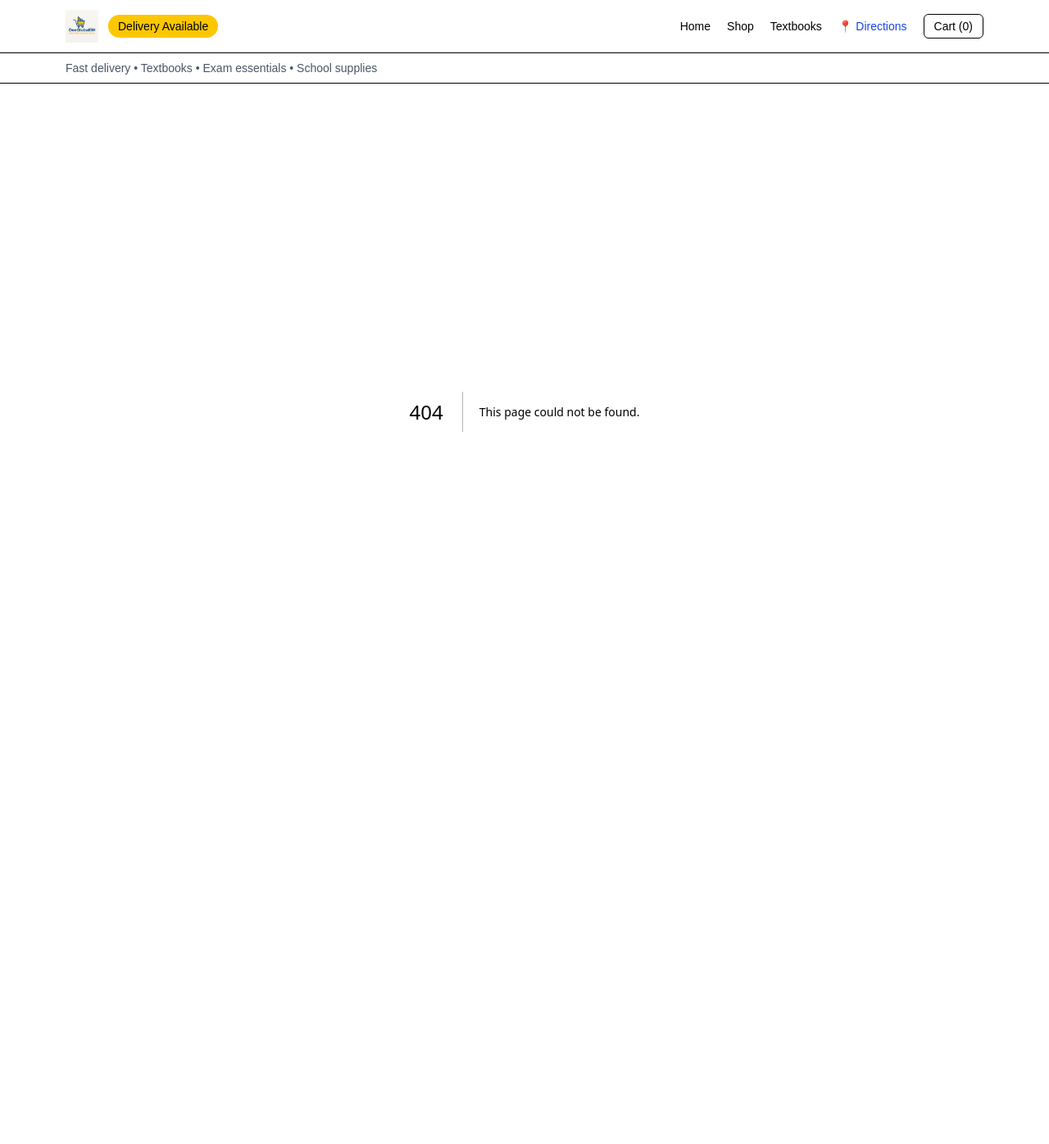
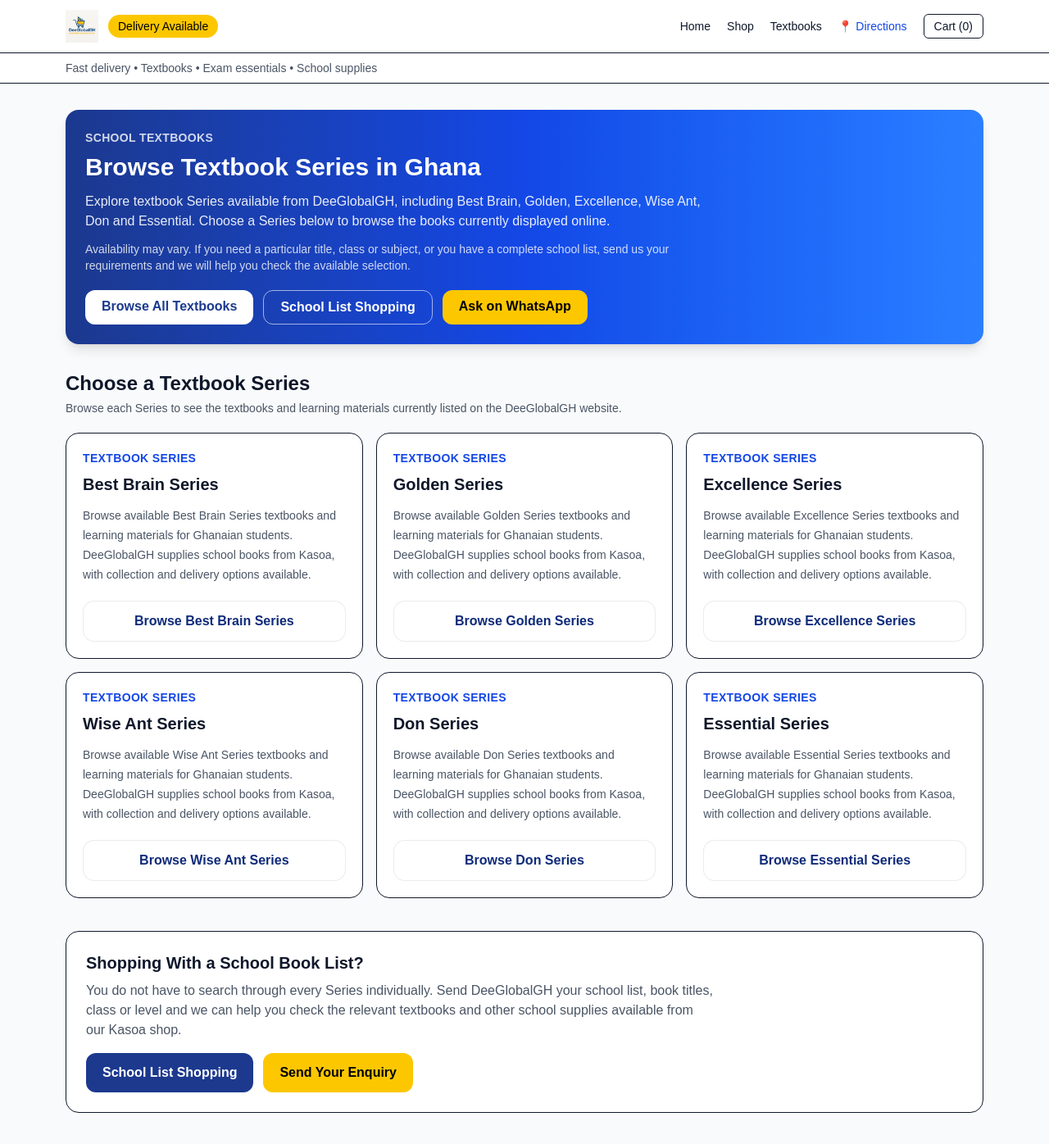
Before and after one commit to dlanquaye/deeglobalgh-website, a Next.js app: page /series in a window 1280 px wide. Before the commit this address had no page. Shown: the top 1396 px of the page at 82% size. Before the commit the page ends 902 px from the top, so only its background shows below. Built offline with nearby package versions, Linux system fonts and the light colour scheme.

Commit message:
Add textbook series hub and internal linking

```diff
--- a/app/series/[slug]/page.tsx
+++ b/app/series/[slug]/page.tsx
@@ -5,7 +5,7 @@ import TrackedLink from "@/app/components/TrackedLink";
 import TrackedProductLink from "@/app/components/TrackedProductLink";
 import TrackedWhatsAppLink from "@/app/components/TrackedWhatsAppLink";
 import { prisma } from "@/lib/prisma";
-import { getPublicSeries } from "@/lib/series";
+import { getPublicSeries, PUBLIC_SERIES } from "@/lib/series";
 
 const SITE_URL = "https://www.shopdeeglobalgh.com";
 
@@ -257,6 +257,49 @@ export default async function SeriesPage({ params }: Props) {
         )}
       </section>
 
+      <section className="mx-auto max-w-6xl px-4 pb-10">
+        <div className="rounded-2xl border bg-white p-6">
+          <div className="flex flex-wrap items-end justify-between gap-3">
+            <div>
+              <h2 className="text-xl font-bold">
+                Browse Other Textbook Series
+              </h2>
+
+              <p className="mt-2 max-w-3xl text-sm text-gray-600">
+                Explore other textbook Series available from DeeGlobalGH.
+              </p>
+            </div>
+
+            <TrackedLink
+              href="/series"
+              linkLocation="series_cross_navigation"
+              contentType="textbook_series_hub"
+              contentName={series.name}
+              className="rounded-xl border bg-white px-4 py-2 text-sm font-semibold text-blue-900 hover:bg-gray-50"
+            >
+              View All Textbook Series
+            </TrackedLink>
+          </div>
+
+          <div className="mt-5 grid grid-cols-1 gap-3 sm:grid-cols-2 lg:grid-cols-3">
+            {PUBLIC_SERIES.filter(
+              (otherSeries) => otherSeries.slug !== series.slug
+            ).map((otherSeries) => (
+              <TrackedLink
+                key={otherSeries.slug}
+                href={`/series/${otherSeries.slug}`}
+                linkLocation="series_cross_navigation"
+                contentType="textbook_series"
+                contentName={otherSeries.name}
+                className="rounded-xl border bg-gray-50 px-4 py-3 font-semibold text-[color:var(--brand-blue)] transition hover:bg-gray-100"
+              >
+                {otherSeries.name}
+              </TrackedLink>
+            ))}
+          </div>
+        </div>
+      </section>
+
       <section className="mx-auto max-w-6xl px-4 pb-12">
         <div className="rounded-2xl border bg-white p-6">
           <h2 className="text-xl font-bold">
--- /dev/null
+++ b/app/series/page.tsx
@@ -0,0 +1,173 @@
+import type { Metadata } from "next";
+import TrackedLink from "@/app/components/TrackedLink";
+import TrackedWhatsAppLink from "@/app/components/TrackedWhatsAppLink";
+import { PUBLIC_SERIES } from "@/lib/series";
+
+const SITE_URL = "https://www.shopdeeglobalgh.com";
+
+export const metadata: Metadata = {
+  title: "Textbook Series in Ghana | DeeGlobalGH",
+  description:
+    "Browse textbook Series available from DeeGlobalGH in Kasoa, including Best Brain, Golden, Excellence, Wise Ant, Don and Essential. Find school books for collection or delivery.",
+  alternates: {
+    canonical: `${SITE_URL}/series`,
+  },
+  openGraph: {
+    title: "Textbook Series in Ghana | DeeGlobalGH",
+    description:
+      "Browse textbook Series available from DeeGlobalGH in Kasoa, including Best Brain, Golden, Excellence, Wise Ant, Don and Essential.",
+    url: `${SITE_URL}/series`,
+  },
+  twitter: {
+    card: "summary",
+    title: "Textbook Series in Ghana | DeeGlobalGH",
+    description:
+      "Browse textbook Series available from DeeGlobalGH in Kasoa, including Best Brain, Golden, Excellence, Wise Ant, Don and Essential.",
+  },
+};
+
+export default function SeriesHubPage() {
+  const whatsappMessage =
+    "Hello DeeGlobalGH, I need help finding textbooks for school. Please assist me with the available Series and titles.";
+
+  return (
+    <main className="min-h-screen bg-gray-50">
+      <section className="mx-auto max-w-6xl px-4 py-8">
+        <div className="rounded-2xl bg-gradient-to-r from-blue-900 via-blue-700 to-blue-500 p-6 text-white shadow-lg">
+          <p className="mb-2 text-sm font-semibold uppercase tracking-wide text-white/80">
+            School Textbooks
+          </p>
+
+          <h1 className="text-3xl font-bold">
+            Browse Textbook Series in Ghana
+          </h1>
+
+          <p className="mt-3 max-w-3xl text-white/90">
+            Explore textbook Series available from DeeGlobalGH, including Best
+            Brain, Golden, Excellence, Wise Ant, Don and Essential. Choose a
+            Series below to browse the books currently displayed online.
+          </p>
+
+          <p className="mt-3 max-w-3xl text-sm text-white/80">
+            Availability may vary. If you need a particular title, class or
+            subject, or you have a complete school list, send us your
+            requirements and we will help you check the available selection.
+          </p>
+
+          <div className="mt-5 flex flex-wrap gap-3">
+            <TrackedLink
+              href="/category/textbooks"
+              linkLocation="series_hub_hero"
+              contentType="textbook_collection"
+              contentName="Textbook Series"
+              className="rounded-xl bg-white px-5 py-2 font-semibold text-blue-900"
+            >
+              Browse All Textbooks
+            </TrackedLink>
+
+            <TrackedLink
+              href="/school-list-items-kasoa"
+              linkLocation="series_hub_hero"
+              contentType="school_list"
+              contentName="Textbook Series"
+              className="rounded-xl border border-white/60 px-5 py-2 font-semibold text-white"
+            >
+              School List Shopping
+            </TrackedLink>
+
+            <TrackedWhatsAppLink
+              href={`https://wa.me/233270030000?text=${encodeURIComponent(
+                whatsappMessage
+              )}`}
+              linkLocation="series_hub_hero"
+              productName="Textbook Series"
+              className="rounded-xl bg-yellow-400 px-5 py-2 font-semibold text-black"
+            >
+              Ask on WhatsApp
+            </TrackedWhatsAppLink>
+          </div>
+        </div>
+      </section>
+
+      <section className="mx-auto max-w-6xl px-4 pb-10">
+        <div className="mb-5">
+          <h2 className="text-2xl font-bold">Choose a Textbook Series</h2>
+
+          <p className="mt-1 max-w-3xl text-sm text-gray-600">
+            Browse each Series to see the textbooks and learning materials
+            currently listed on the DeeGlobalGH website.
+          </p>
+        </div>
+
+        <div className="grid grid-cols-1 gap-4 sm:grid-cols-2 lg:grid-cols-3">
+          {PUBLIC_SERIES.map((series) => (
+            <article
+              key={series.slug}
+              className="flex flex-col rounded-2xl border bg-white p-5 transition hover:bg-gray-50"
+            >
+              <p className="text-sm font-semibold uppercase tracking-wide text-blue-700">
+                Textbook Series
+              </p>
+
+              <h2 className="mt-2 text-xl font-bold text-[color:var(--text-main)]">
+                {series.name}
+              </h2>
+
+              <p className="mt-3 flex-1 text-sm leading-6 text-gray-600">
+                {series.intro}
+              </p>
+
+              <TrackedLink
+                href={`/series/${series.slug}`}
+                linkLocation="series_hub_collection"
+                contentType="textbook_series"
+                contentName={series.name}
+                className="btn-outline mt-5 inline-flex w-full items-center justify-center px-4 py-3 text-[color:var(--brand-blue)] hover:bg-gray-50"
+              >
+                Browse {series.name}
+              </TrackedLink>
+            </article>
+          ))}
+        </div>
+      </section>
+
+      <section className="mx-auto max-w-6xl px-4 pb-12">
+        <div className="rounded-2xl border bg-white p-6">
+          <h2 className="text-xl font-bold">
+            Shopping With a School Book List?
+          </h2>
+
+          <p className="mt-2 max-w-3xl text-gray-600">
+            You do not have to search through every Series individually. Send
+            DeeGlobalGH your school list, book titles, class or level and we can
+            help you check the relevant textbooks and other school supplies
+            available from our Kasoa shop.
+          </p>
+
+          <div className="mt-4 flex flex-wrap gap-3">
+            <TrackedLink
+              href="/school-list-items-kasoa"
+              linkLocation="series_hub_footer"
+              contentType="school_list"
+              contentName="Textbook Series"
+              className="rounded-xl bg-blue-900 px-5 py-3 font-semibold text-white hover:bg-blue-800"
+            >
+              School List Shopping
+            </TrackedLink>
+
+            <TrackedWhatsAppLink
+              href={`https://wa.me/233270030000?text=${encodeURIComponent(
+                whatsappMessage
+              )}`}
+              linkLocation="series_hub_footer"
+              productName="Textbook Series"
+              className="inline-flex rounded-xl bg-yellow-400 px-5 py-3 font-semibold text-black hover:bg-yellow-300"
+            >
+              Send Your Enquiry
+            </TrackedWhatsAppLink>
+          </div>
+        </div>
+      </section>
+    </main>
+  );
+}
--- a/app/sitemap.ts
+++ b/app/sitemap.ts
@@ -10,6 +10,7 @@ export default async function sitemap(): Promise<MetadataRoute.Sitemap> {
   const staticPages: MetadataRoute.Sitemap = [
     { url: `${SITE_URL}/`, lastModified: new Date() },
     { url: `${SITE_URL}/shop`, lastModified: new Date() },
+    { url: `${SITE_URL}/series`, lastModified: new Date() },
 
     // Local SEO pages
     { url: `${SITE_URL}/kasoa`, lastModified: new Date() },
```
